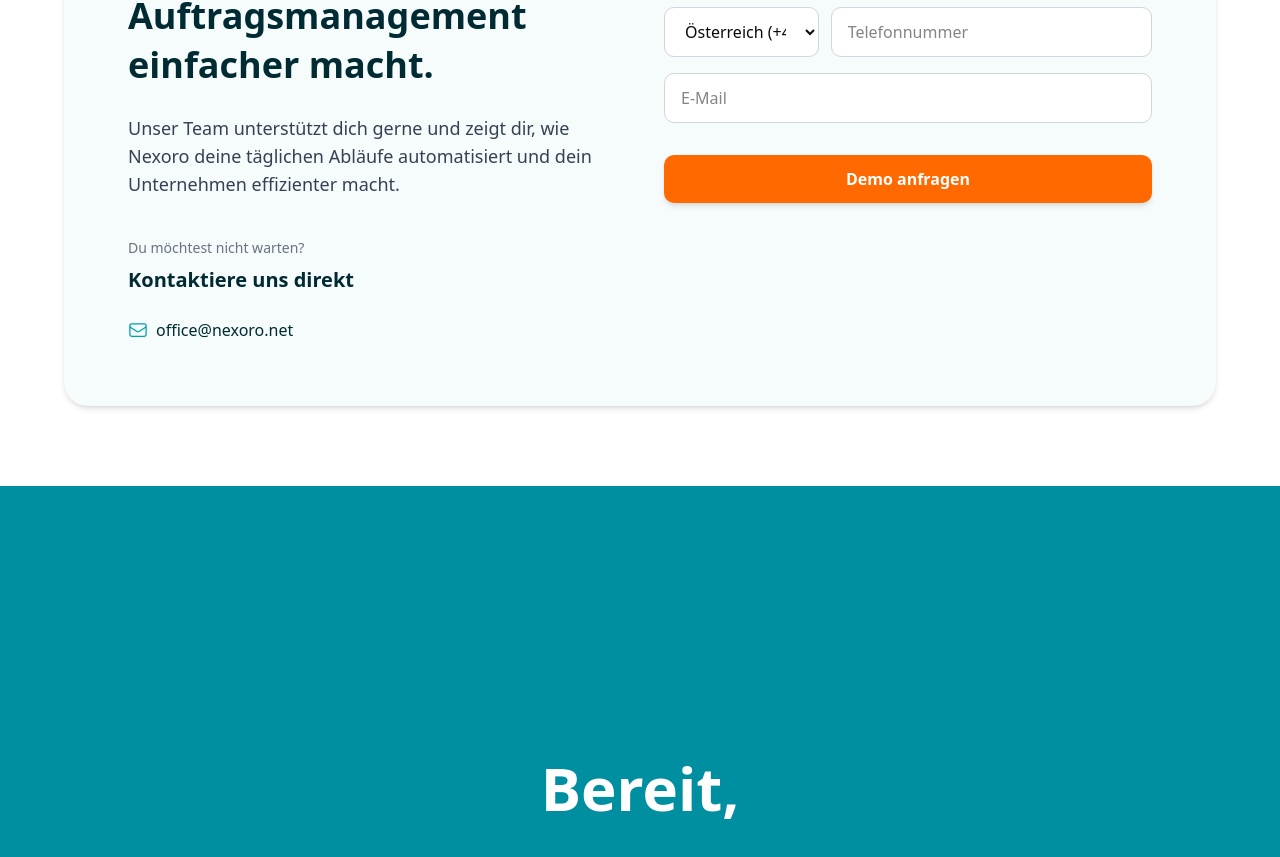
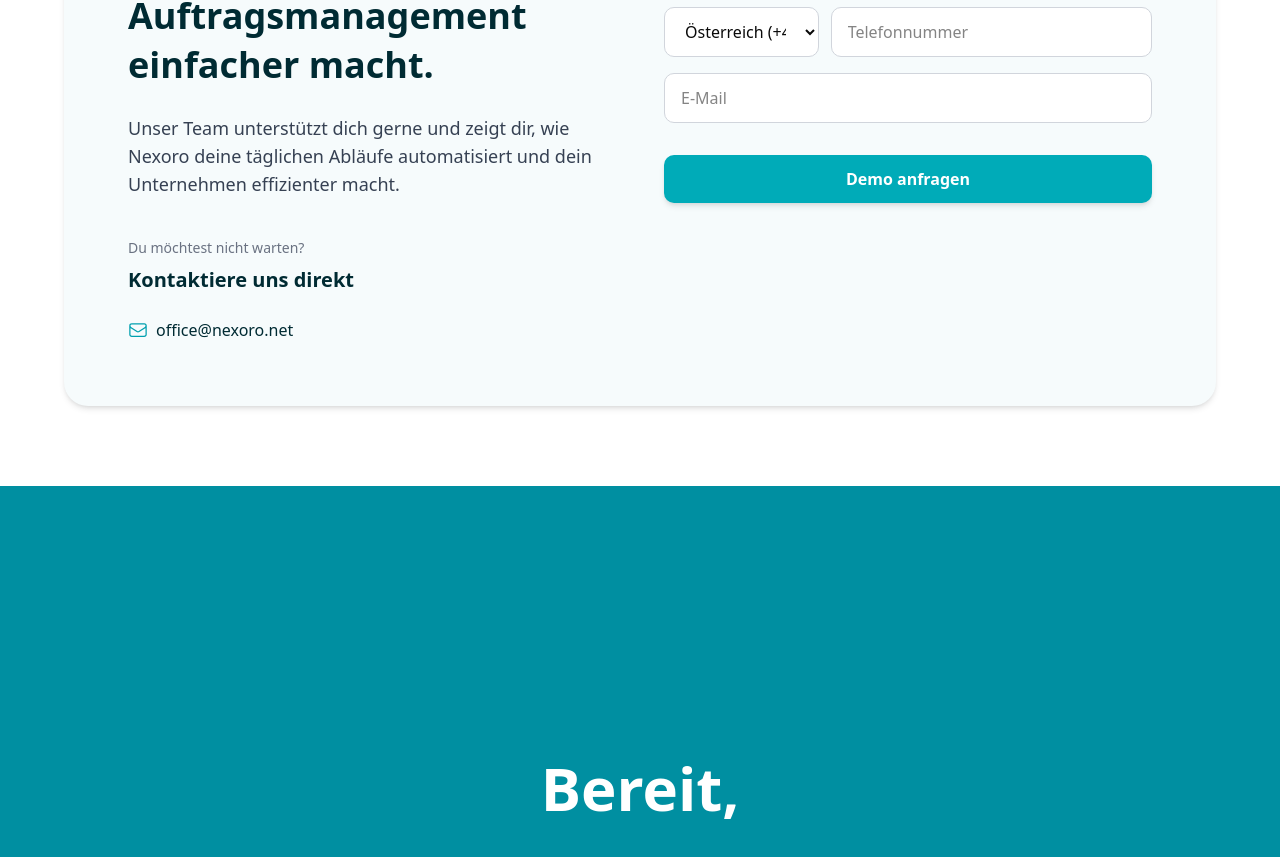
Before and after one commit to danielrckb/nexoro-landing, a Next.js app: page / in a window 1280 px wide. Shown: the part 8310-9167 px from the top of the page. Built offline with nearby package versions, Linux system fonts and the light colour scheme.

Commit message:
Update LeadMagnet.tsx

```diff
--- a/app/components/LeadMagnet.tsx
+++ b/app/components/LeadMagnet.tsx
@@ -97,7 +97,7 @@ export default function LeadMagnet() {
               disabled
               className="
                 w-full py-3 mt-4 rounded-lg text-white font-semibold
-                bg-orange-500 hover:bg-orange-600 transition
+                bg-[#00abb8] hover:bg-[#00abb8]/80 transition
                 shadow-md cursor-pointer
               "
             >
```
